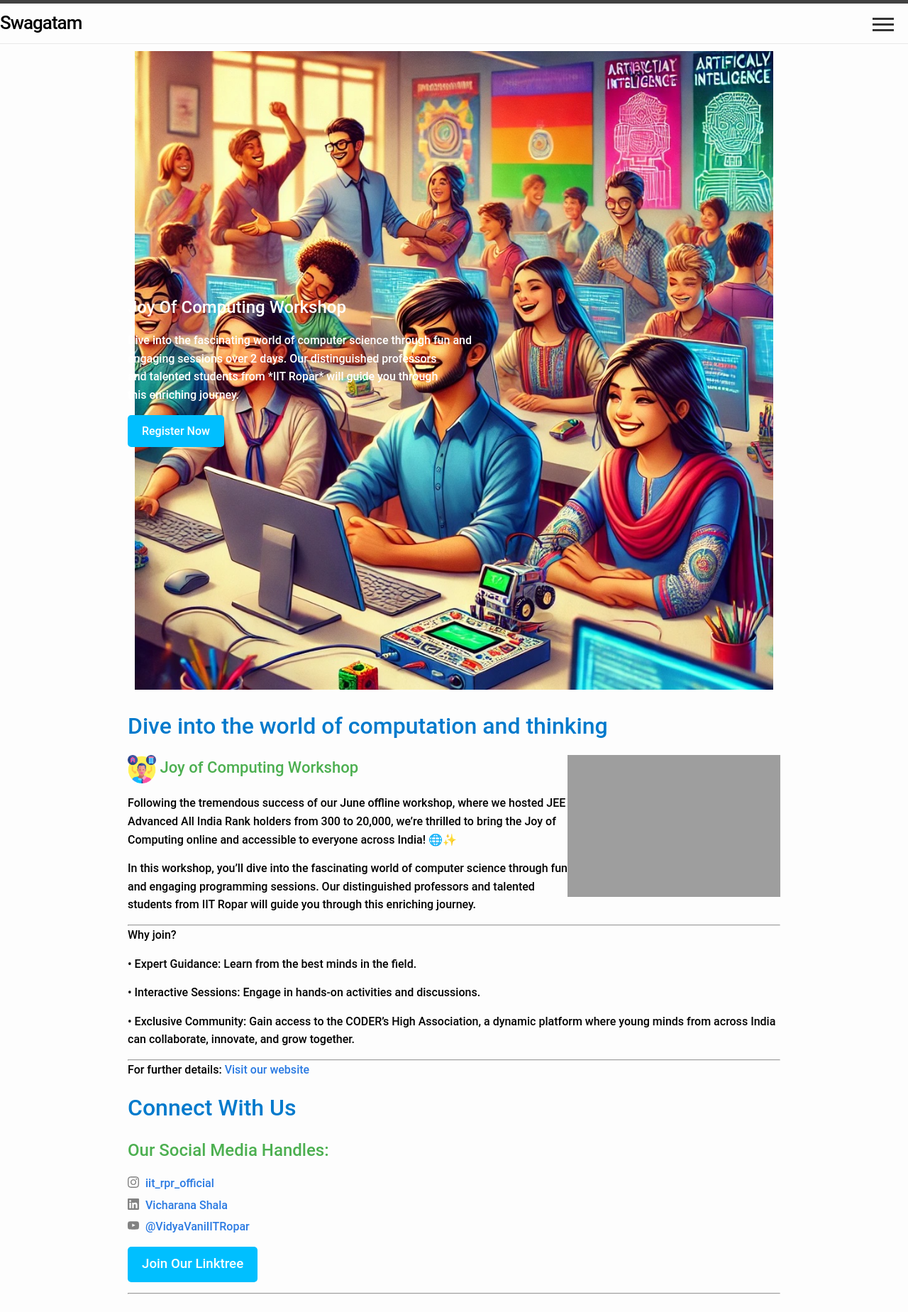
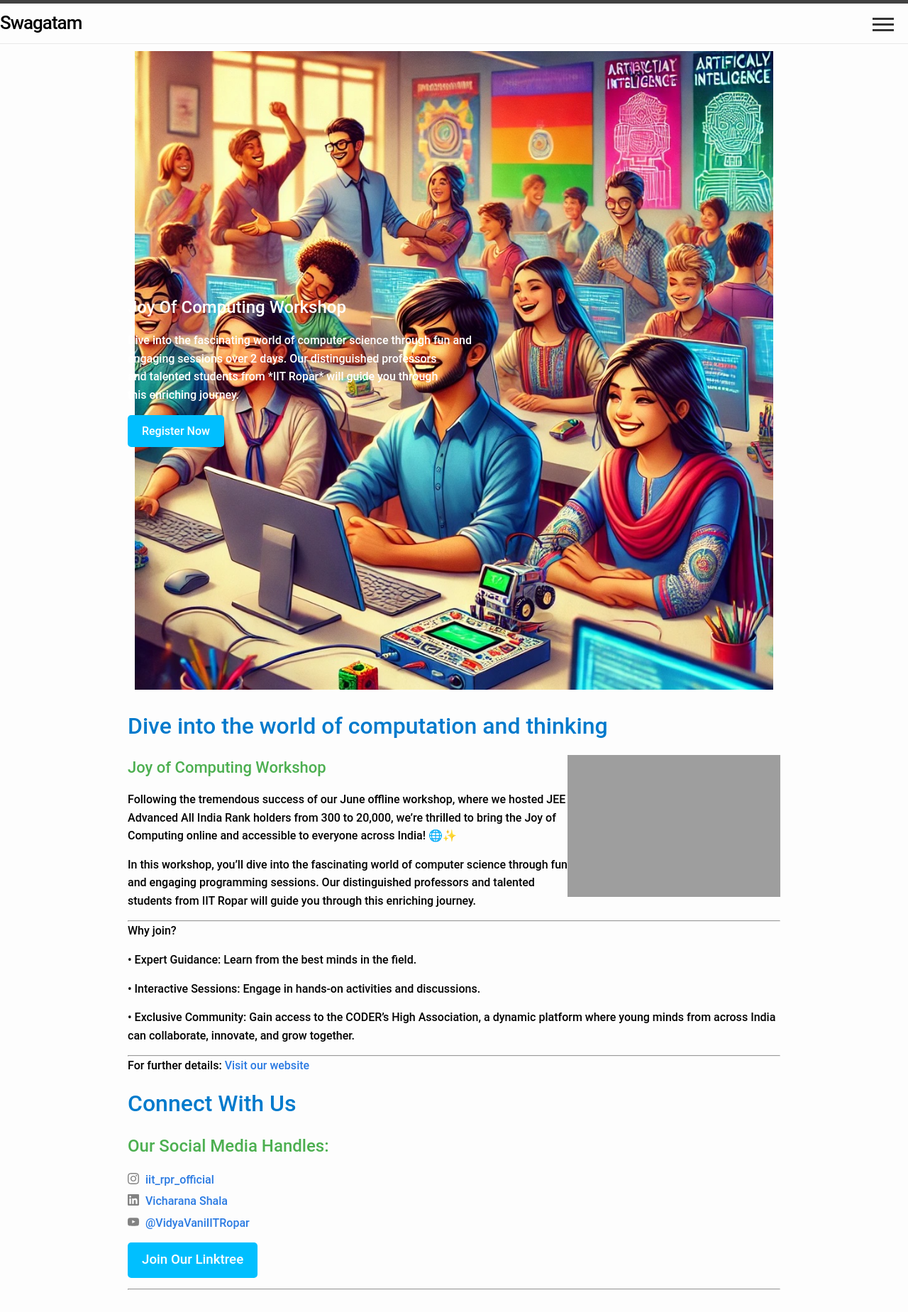
Before and after one commit to sudarshansudarshan/joc, a Jekyll site: the page built from index.markdown, in a window 1280 px wide. Shown: the whole page at 71% size. Built offline with Jekyll 4.4.1, drawn with Linux system fonts in a browser that asks for light colours; grey boxes are pictures that could not be loaded.

Commit message:
Update index.markdown

```diff
--- a/index.markdown
+++ b/index.markdown
@@ -12,7 +12,9 @@ layout: home
 <!--[![Image](images/s2.png)](https://www.iitrpr.ac.in/sites/default/files/Handbook-of-Information-AY-2024-25.pdf)-->
 <img style="float: right;" src="images/imgg.png" width="300" height="200">
 
-<img  src="images/s2.png" width="40" height="40"><span style="color: #4caf50; font-size: 22px;"> Joy of Computing Workshop</span>
+<!--<img  src="images/s2.png" width="40" height="40"> -->
+
+<span style="color: #4caf50; font-size: 22px;"> Joy of Computing Workshop</span>
 <!--# Joy of Computing Workshop (Completed)-->
 
 Following the tremendous success of our June offline workshop, where we hosted JEE Advanced All India Rank holders from 300 to 20,000, we're thrilled to bring the **Joy of Computing** online and accessible to everyone across India! 🌐✨
```
